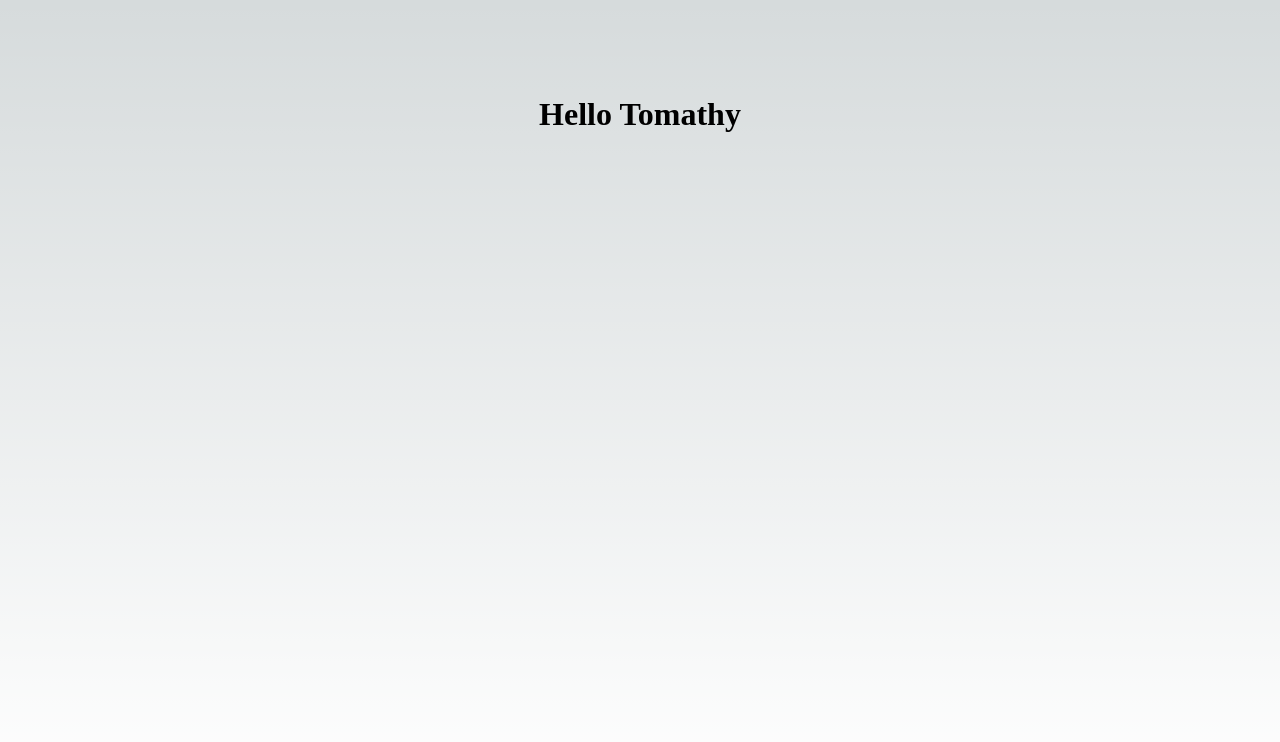
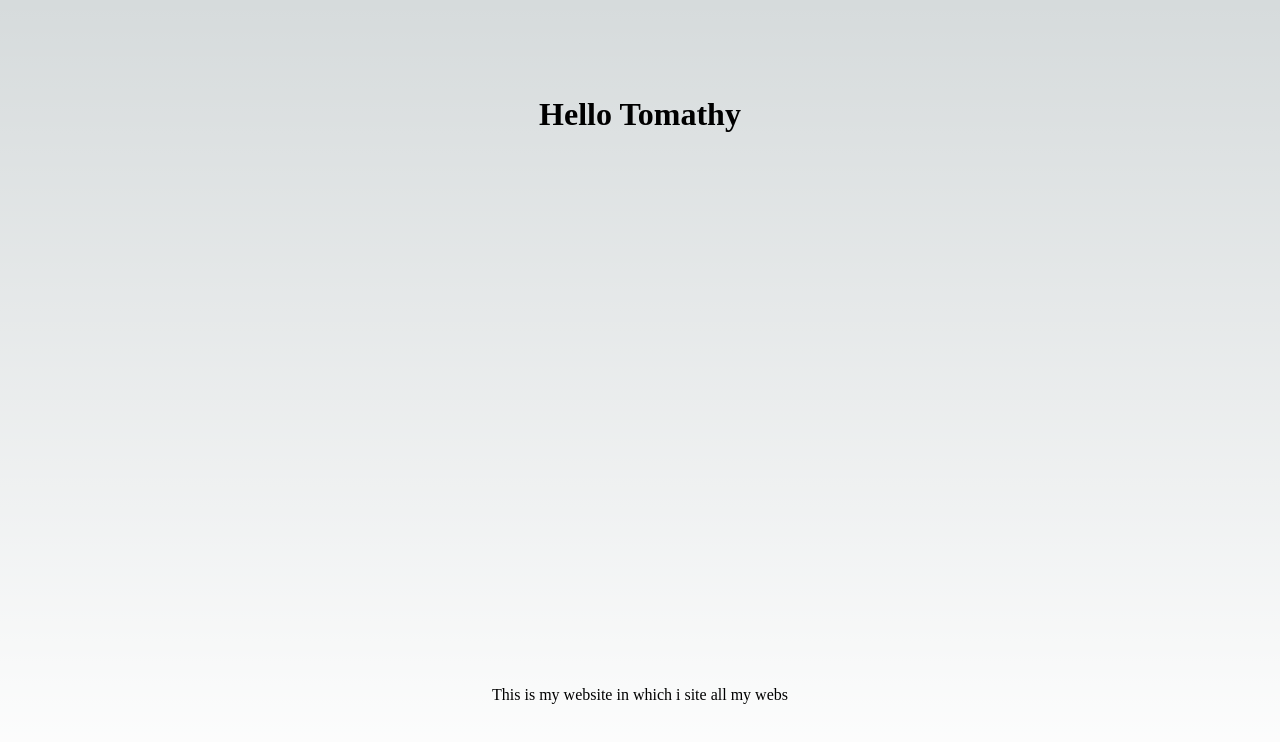
Before and after one commit to t-browne/tbrowne.github.io, a Next.js app: page / in a window 1280 px wide. Shown: the top 742 px of the page. Built offline with nearby package versions, Linux system fonts and the light colour scheme.

Commit message:
pipeline test commit

```diff
--- a/pages/index.tsx
+++ b/pages/index.tsx
@@ -14,6 +14,7 @@ export default function Home() {
       </Head>
       <main className={styles.main}>
         <h1> Hello Tomathy</h1>
+        <p> This is my website in which i site all my webs</p>
       </main>
     </>
   )
```
